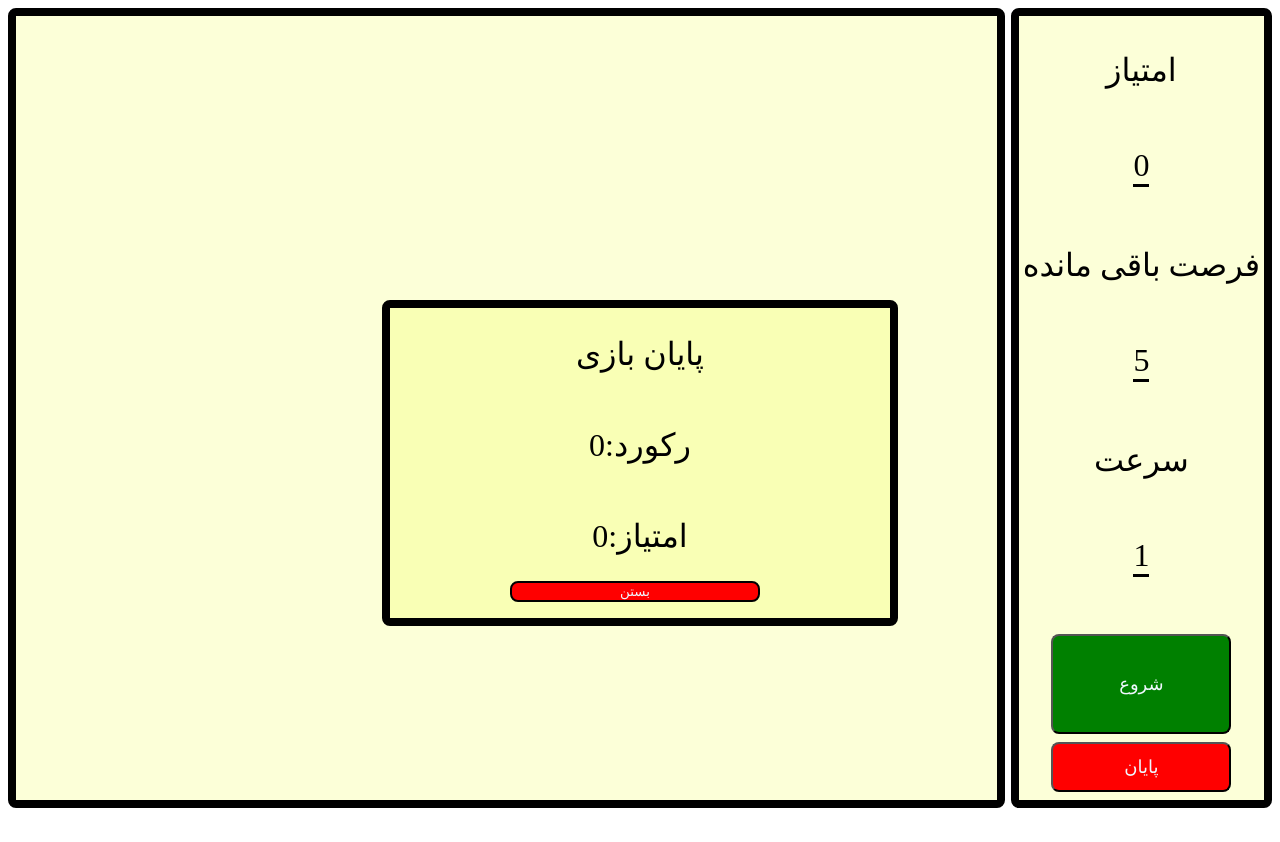
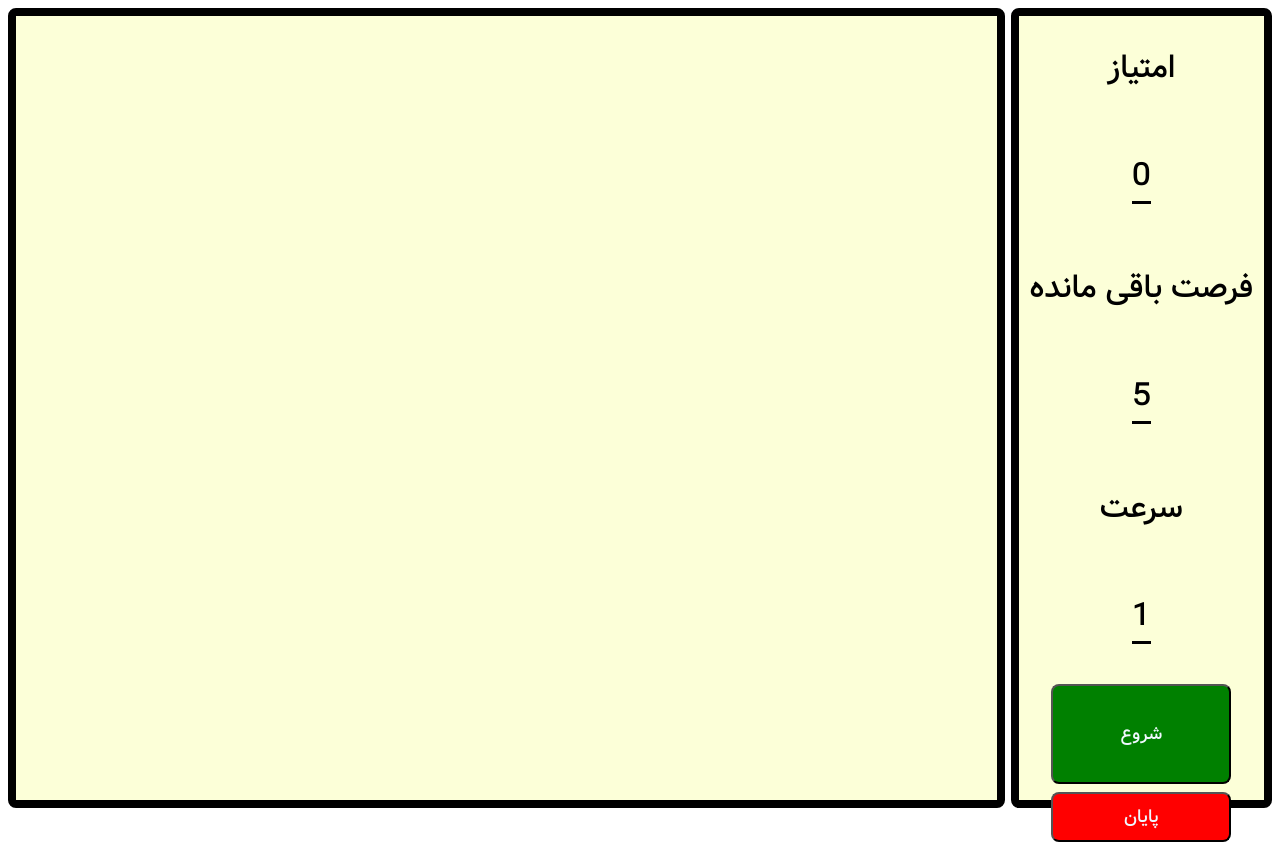
Before and after one commit to Mohammadnv/angular-game, an Angular app: page / in a window 1280 px wide. Before the commit the page ends 816 px from the top, so only its background shows below. Built offline with nearby package versions, Linux system fonts and the light colour scheme.

Commit message:
add font and change popup button

```diff
--- a/src/app/app-game/app-game.component.css
+++ b/src/app/app-game/app-game.component.css
@@ -158,7 +158,7 @@ p {
   background-color: rgb(249, 255, 181);
   height: 300px;
   width: 500px;
-  display: flex;
+  display: none;
   text-align: center;
   flex-direction: column;
   padding-bottom: 10px;
@@ -168,11 +168,17 @@ p {
 }
 
 #pop-upbtn {
-  border-radius: 8px;
+  border-radius: 0px 0px 0cqh 8px;
   background-color: red;
   color: aliceblue;
   width: 50%;
   margin-left: 120px;
   border: solid black 2px;
   cursor: pointer;
+  height: 42px;
+  font-size: larger;
+  position: absolute;
+  top: 0;
+  right: 0px;
+  width: fit-content;
 }
--- a/src/app/app-game/app-game.component.ts
+++ b/src/app/app-game/app-game.component.ts
@@ -115,7 +115,6 @@ export class AppGameComponent implements OnInit {
             let shapeTop = parseFloat(shape.style.top || "0");
             shapeTop += this.speed * (deltaTime / 16.67);
             shape.style.top = `${shapeTop}px`;
-console.log(shapeTop)
             if (shapeTop > window.innerHeight) {
                 if (document.body.contains(shape)) {
                     this.health--;
@@ -152,7 +151,7 @@ console.log(shapeTop)
 
         if (div) {
             div.style.zIndex = "100";
-
+            div.style.display = "flex"
         }
     }
 
@@ -164,6 +163,7 @@ console.log(shapeTop)
 
         if (div) {
             div.style.zIndex = "0"
+            div.style.display = "none"
         }
 
 
--- a/src/styles.css
+++ b/src/styles.css
@@ -1 +1,8 @@
-/* You can add global styles to this file, and also import other style files */
+@font-face {
+    font-family: vazir;
+    src: url(../fonts/Vazir-Medium.woff);
+}
+
+*{
+    font-family: vazir;
+}
```
Also changed, not shown: fonts/Vazir-Medium.woff (added), fonts/Vazir-Medium.woff2 (added).
